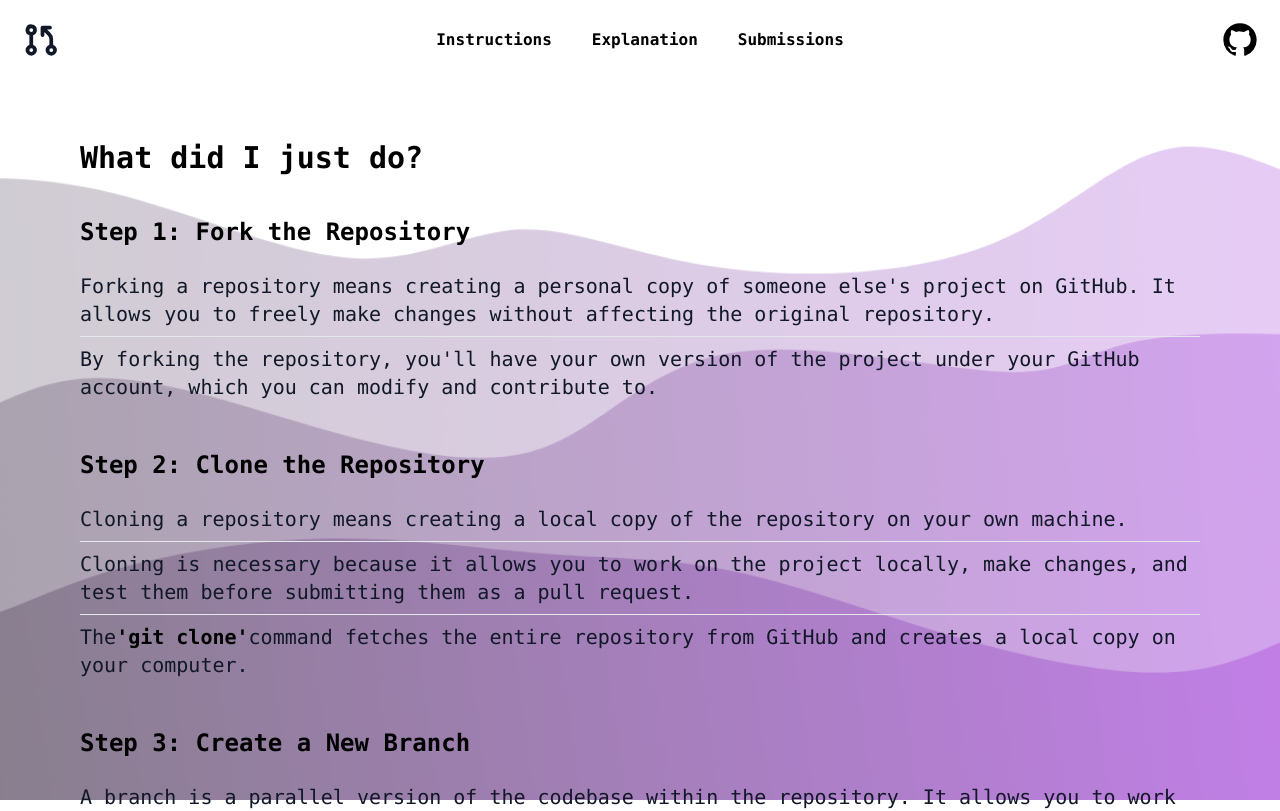
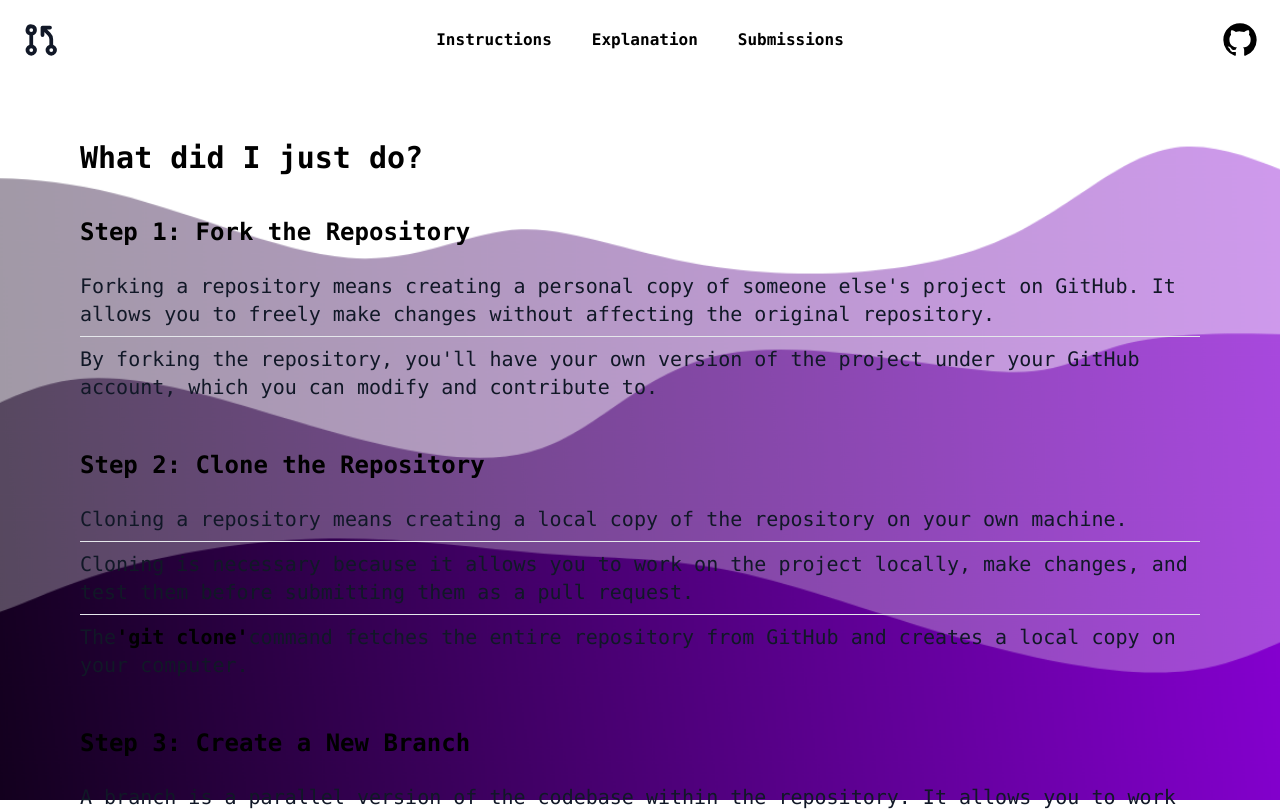
Before and after one commit to srajankumar/pullquest, a Next.js app: page /explanation in a window 1280 px wide. Shown: the top 811 px of the page. Built offline with nearby package versions, Linux system fonts and the light colour scheme.

Commit message:
updated index.jsx for background image

```diff
--- a/src/components/Background.jsx
+++ b/src/components/Background.jsx
@@ -7,7 +7,7 @@ const Background = () => {
     <div>
       <Image
         src={waves}
-        className="fixed object-cover h-screen opacity-50 bottom-0 -z-10 w-full"
+        className="absolute object-cover h-screen opacity-100 bottom-0 -z-20 w-full"
         alt="img"
       />
     </div>
--- a/src/pages/index.jsx
+++ b/src/pages/index.jsx
@@ -3,15 +3,12 @@ import Image from "next/image";
 import waves from "../assets/svg.png";
 import Link from "next/link";
 import TextRunner from "@/components/TextRunner";
+import Background from "../components/Background";
 
 export default function Home() {
   return (
     <div>
-      <Image
-        src={waves}
-        className="absolute object-cover h-screen opacity-100 bottom-0 -z-20"
-        alt="img"
-      />
+      <Background />
       <h1 className="fixed font-sans flex flex-col text-white text-xl -z-10 md:pb-20 pb-36 font-extrabold justify-center items-center h-full w-full">
         <div className="sm:text-7xl text-6xl font-sans">Pull Quest</div>
         <Link href="/instructions">
```
